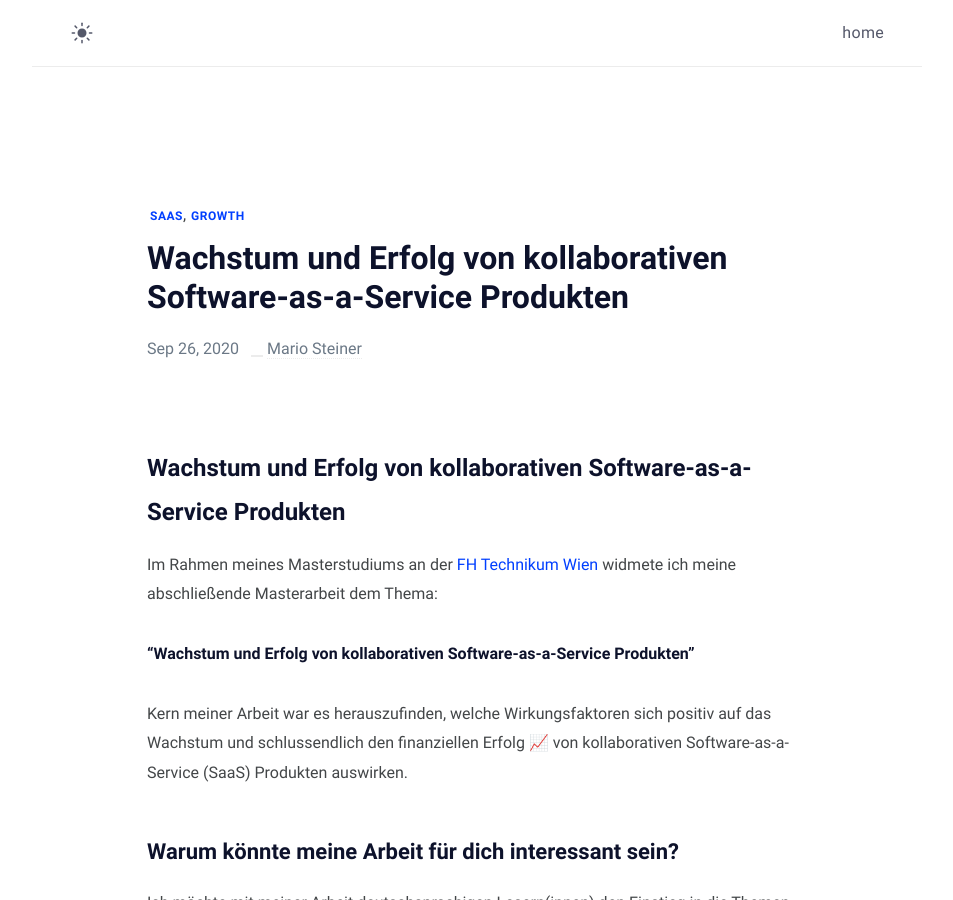
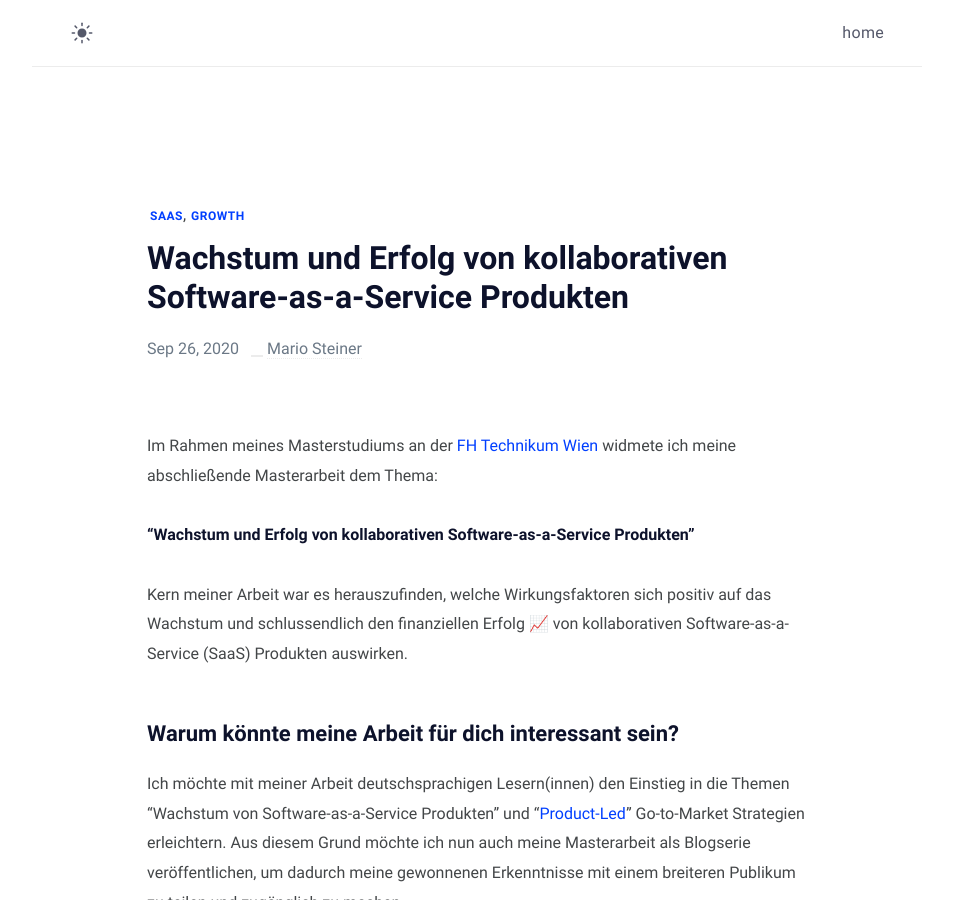
Before and after one commit to mariostnr/website, a Jekyll site: the page built from _posts/2020-09-26-wachstum-und-erfolg-saas-produkte.md, in a window 1280 px wide and 900 px high. Shown: the whole window, without its empty margins (163-1116 px from the left). Built offline with Jekyll 4.4.1, drawn with Linux system fonts in a browser that asks for light colours.

Commit message:
Update Blog “2020-09-26-wachstum-und-erfolg-saas-produkte”

```diff
--- a/_posts/2020-09-26-wachstum-und-erfolg-saas-produkte.md
+++ b/_posts/2020-09-26-wachstum-und-erfolg-saas-produkte.md
@@ -8,9 +8,6 @@ description: Kern meiner Arbeit war es herauszufinden, welche Wirkungsfaktoren
   sich positiv auf das Wachstum und schlussendlich den finanziellen Erfolg von
   kollaborativen Software-as-a-Service (SaaS) Produkten auswirken
 ---
-
-# Wachstum und Erfolg von kollaborativen Software-as-a-Service Produkten
-
 Im Rahmen meines Masterstudiums an der [FH Technikum Wien](https://www.technikum-wien.at/studium/master/innovations__und_technologiemanagement/) widmete ich meine abschließende Masterarbeit dem Thema:
 
 **"Wachstum und Erfolg von kollaborativen Software-as-a-Service Produkten"**
```
